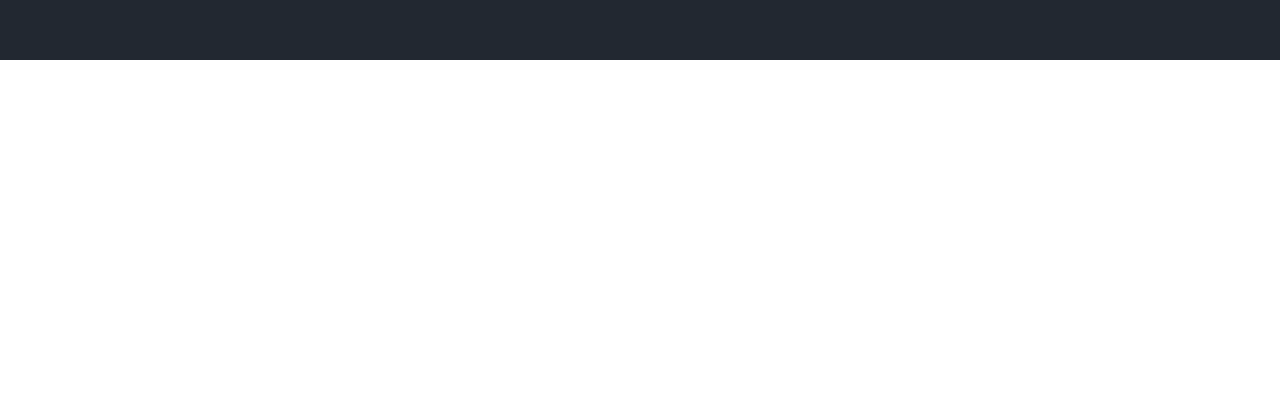
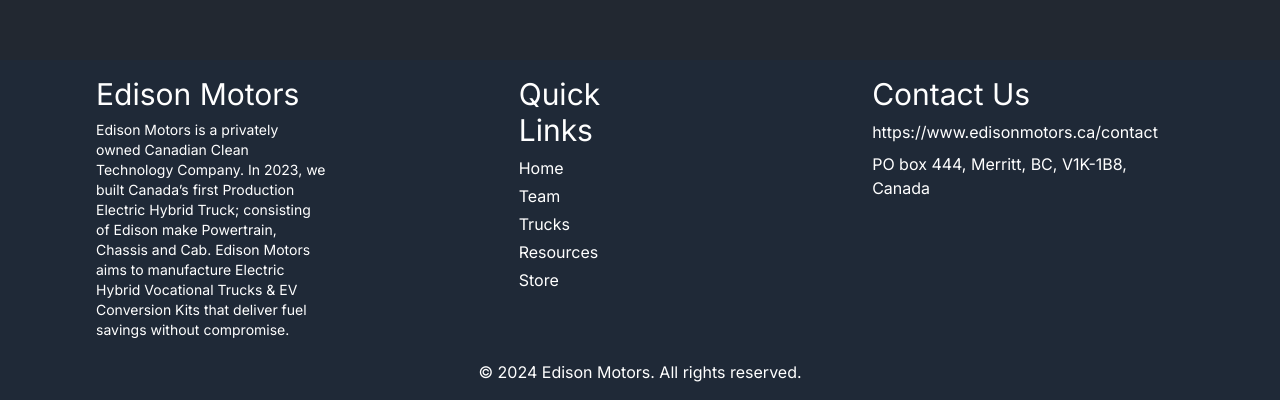
Before and after one commit to isaacbean2121/Edison-Motors, a Next.js app: page /500Info in a window 1280 px wide. Shown: the part 5659-6059 px from the top of the page. Before the commit the page ends 5719 px from the top, so only its background shows below. Built offline with nearby package versions, Linux system fonts and the light colour scheme; grey boxes are pictures that could not be loaded.

Commit message:
added footer

```diff
--- a/app/500Info/page.tsx
+++ b/app/500Info/page.tsx
@@ -6,6 +6,7 @@
 import { Slide500 } from '../components/500Info/Slide500';
 import { BuildYoursButton } from '../components/BuildYoursButton';
 import { AnimatedElement } from '../components/AnimatedElement';
+import {Footer} from "../components/Footer";
 
 export default function Home() {
 
@@ -221,6 +222,7 @@
 
 
       </main>
+      <Footer/>
     </div>
   );
 }
--- /dev/null
+++ b/app/components/Footer.tsx
@@ -0,0 +1,33 @@
+export const Footer = () => {
+    return (
+        <footer className="bg-gray-800 text-white py-4">
+          <div className="flex flex-row justify-center">
+            <div className=" w-1/3 px-24">
+                <h1 className="text-3xl pb-2">Edison Motors</h1>
+                <p className="text-sm">Edison Motors is a privately owned Canadian Clean Technology Company. In 2023, we built Canada’s first Production Electric Hybrid Truck;
+                consisting of Edison make Powertrain, Chassis and Cab. Edison Motors aims to manufacture Electric Hybrid Vocational Trucks & EV Conversion Kits that deliver fuel savings without compromise.</p>
+            </div>
+            <div className="px-24">
+                <h1 className="text-3xl pb-2">Quick Links</h1>
+                <ul className="space-y-1">
+                    <li>Home</li>
+                    <li>Team</li>
+                    <li>Trucks</li>
+                    <li>Resources</li>
+                    <li>Store</li>
+                </ul>
+            </div>
+            <div className="px-24">
+                <h1 className="text-3xl pb-2">Contact Us</h1>
+                <ul className="space-y-2">
+                    <li>https://www.edisonmotors.ca/contact</li>
+                    <li>PO box 444, Merritt, BC, V1K-1B8, Canada</li>
+                </ul>
+            </div>
+          </div>
+          <div className="container mx-auto text-center pt-5">
+            <p>&copy; {new Date().getFullYear()} Edison Motors. All rights reserved.</p>
+          </div>
+        </footer>
+      );
+};
```
